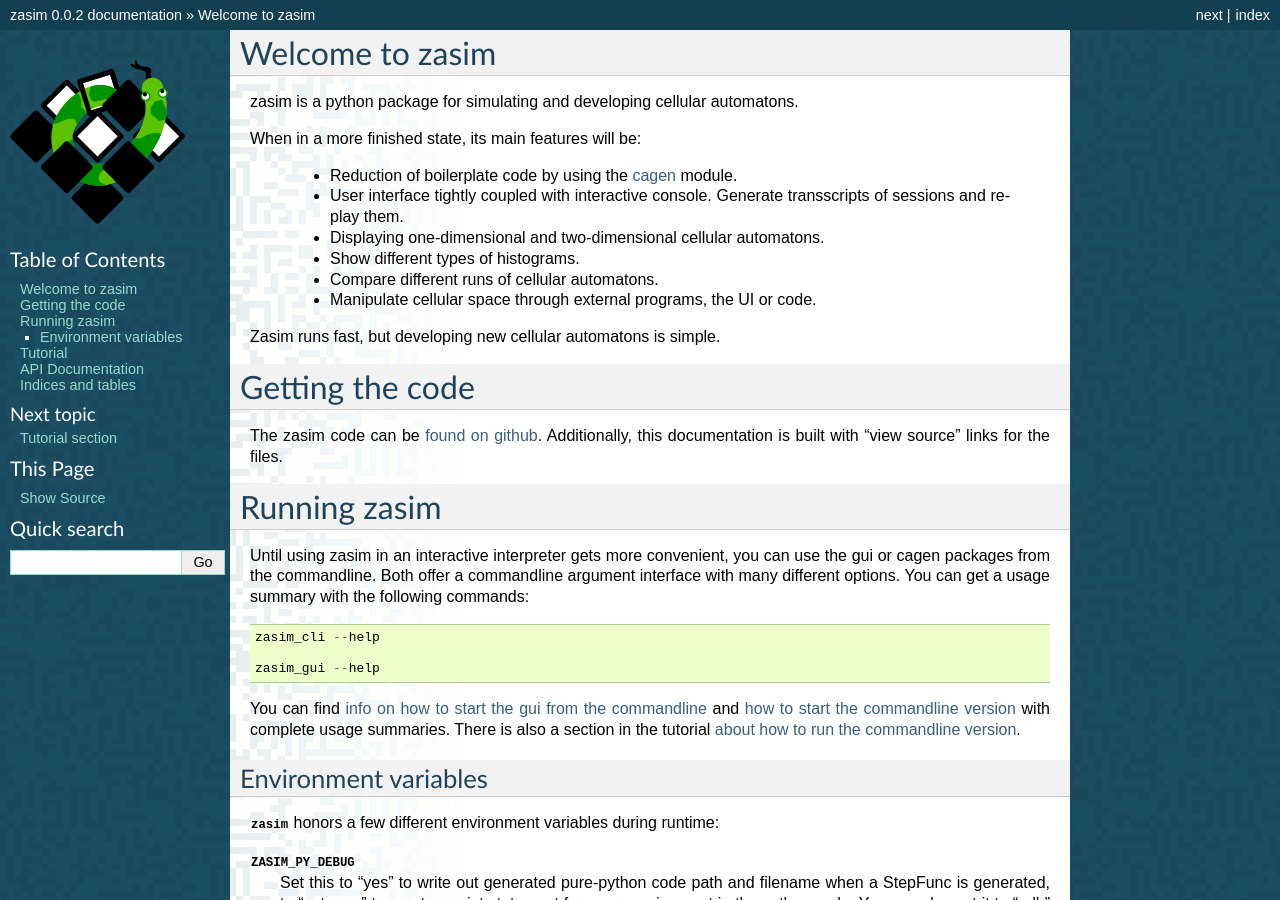
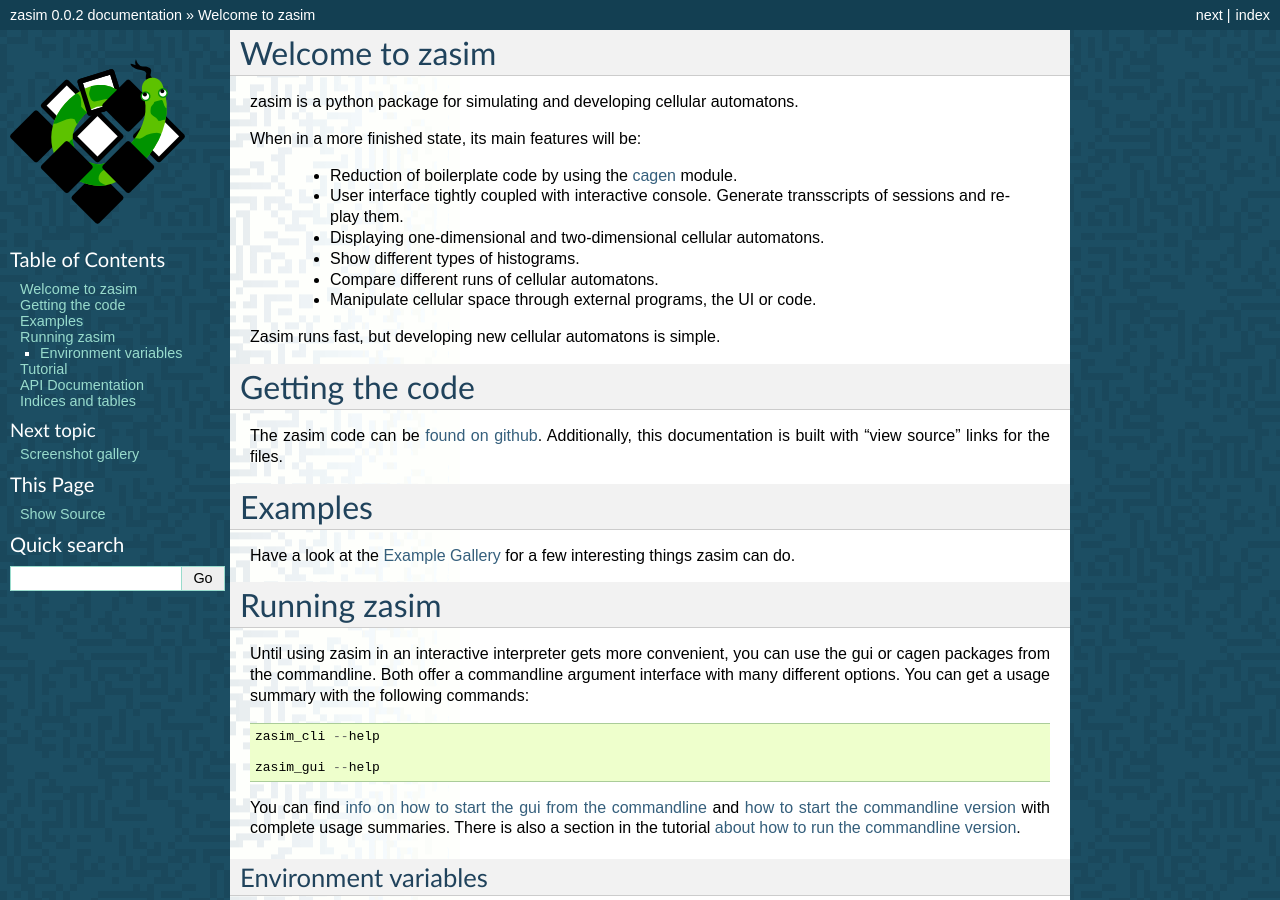
Before and after one commit to timo/zasim, a Sphinx documentation site: the page built from docs/index.rst, in a window 1280 px wide and 900 px high. Built offline with Sphinx 7.4.7, drawn with Linux system fonts in a browser that asks for light colours; formulas are drawn with MathJax 3.

```diff
--- a/docs/index.rst
+++ b/docs/index.rst
@@ -21,6 +21,17 @@
 The zasim code can be `found on github <http://github.com/timo/zasim/>`_.
 Additionally, this documentation is built with "view source" links for
 the files.
+
+Examples
+========
+
+Have a look at the :ref:`Example Gallery <screenshot_gallery>` for a few
+interesting things zasim can do.
+
+.. toctree::
+    :hidden:
+
+    gallery
 
 Running zasim
 =============
```
Also changed, not shown: docs/gallery.rst (added, +36 -0 lines), docs/gallery/zasim_gallery_1.png (added), docs/gallery/zasim_gallery_2.png (added), docs/gallery/zasim_gallery_3.png (added), docs/gallery/zasim_gallery_4.png (added), docs/gallery/zasim_gallery_5.png (added), docs/gallery/zasim_gallery_6.png (added).
